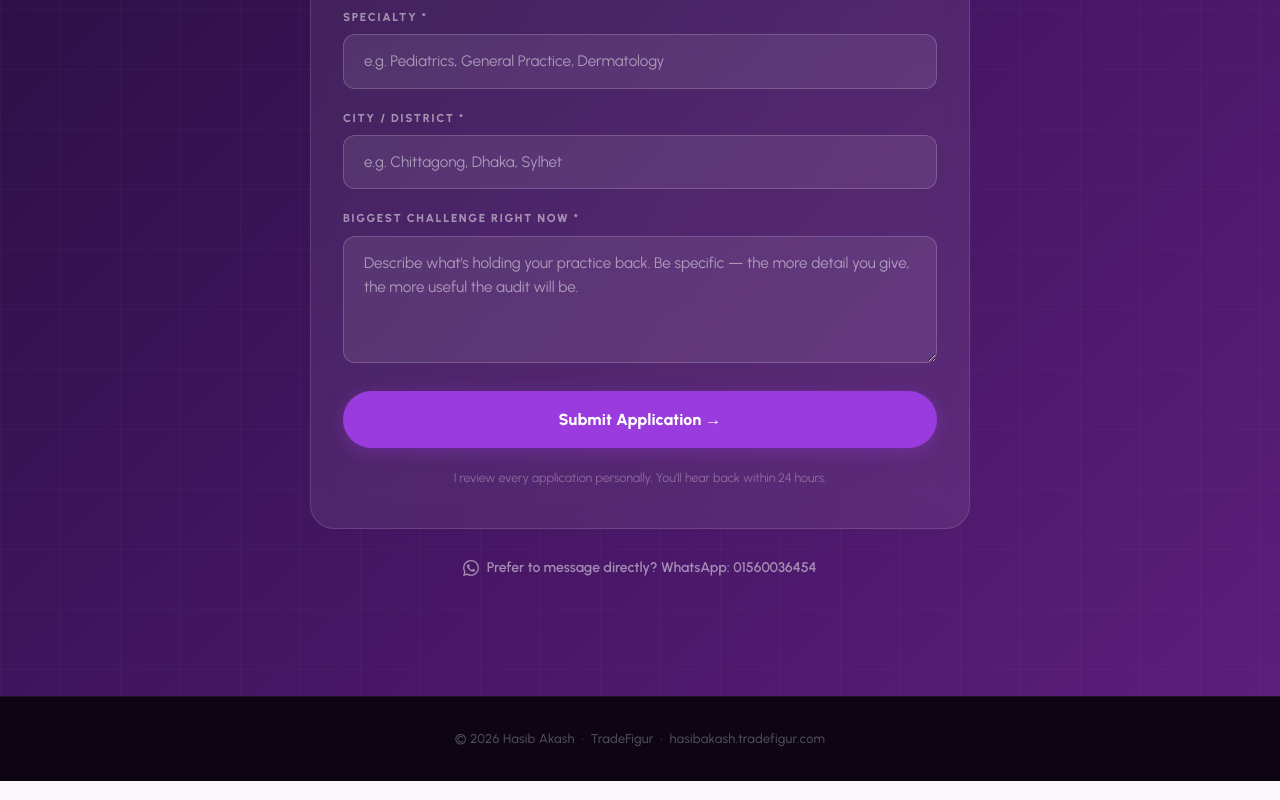
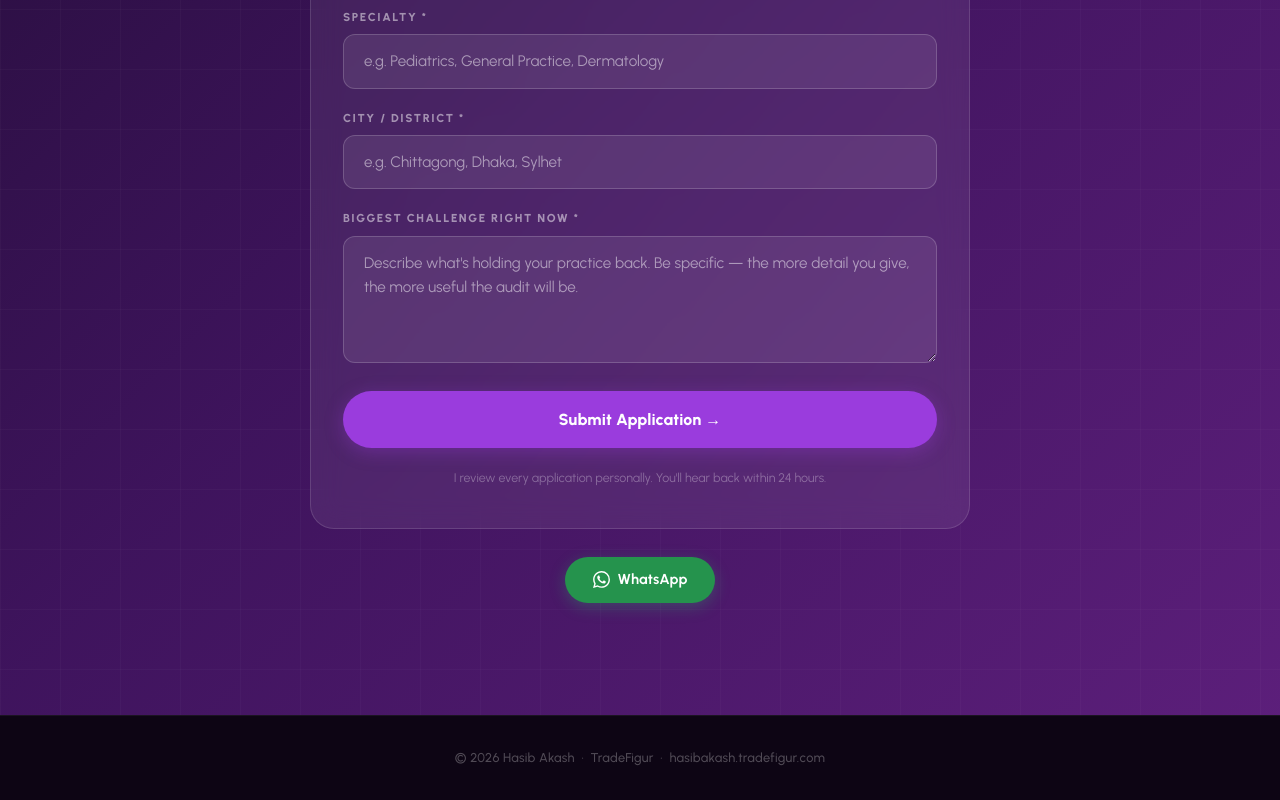
Before and after one commit to hasibakash03/Hasib-Akash-portfolio, a Next.js app: page /doctor in a window 1280 px wide. Shown: the part 7185-7985 px from the top of the page. Built offline with nearby package versions, Linux system fonts and the light colour scheme; no server answers.

Commit message:
fix: card 3 equal width, WhatsApp button, mobile optimisation

```diff
--- a/app/doctor/page.tsx
+++ b/app/doctor/page.tsx
@@ -39,7 +39,7 @@ export default function DoctorPage() {
         .doc-story-p { font-size: 0.975rem; color: hsl(270 15% 38%); line-height: 1.9; margin: 0 0 1.1rem; }
         .doc-story-p:last-child { margin: 0; }
 
-        .doc-offer-grid { display: grid; grid-template-columns: 1.15fr 1fr 0.9fr; gap: 1.25rem; align-items: start; }
+        .doc-offer-grid { display: grid; grid-template-columns: 1.15fr 1fr 1fr; gap: 1.25rem; align-items: start; }
         .doc-offer-card { border-radius: 1.25rem; padding: 2rem 1.75rem; transition: transform 0.2s ease, box-shadow 0.2s ease; }
         .doc-offer-card-primary   { background: rgba(255,255,255,0.1);  border: 1.5px solid hsl(275 70% 65% / 0.6); }
         .doc-offer-card-secondary { background: rgba(255,255,255,0.07); border: 1px solid rgba(255,255,255,0.14); }
@@ -59,6 +59,13 @@ export default function DoctorPage() {
           .doc-pain-grid  { grid-template-columns: 1fr !important; }
           .doc-proof-grid { grid-template-columns: 1fr !important; }
           .doc-deliv-grid { grid-template-columns: 1fr !important; }
+        }
+        @media (max-width: 600px) {
+          .doc-pain-card, .doc-deliv-card { padding: 1.5rem 1.25rem !important; }
+          .doc-offer-card { padding: 1.5rem 1.25rem !important; }
+          .doc-proof-card { padding: 1.5rem 1.25rem !important; }
+          .doc-story-p { font-size: 0.925rem !important; }
+          .doc-story-photo { position: static !important; }
         }
       `}</style>
 
@@ -222,7 +229,7 @@ export default function DoctorPage() {
             </ScrollReveal>
             <div className="doc-story-grid">
               <ScrollReveal delay={60}>
-                <div style={{ position: "sticky", top: "6rem" }}>
+                <div className="doc-story-photo" style={{ position: "sticky", top: "6rem" }}>
                   <div style={{ borderRadius: "1.25rem", overflow: "hidden", boxShadow: "0 24px 64px rgba(80,20,140,0.18), 0 4px 16px rgba(0,0,0,0.1)", aspectRatio: "3/4", position: "relative", maxHeight: 520 }}>
                     <Image
                       src="/hasib-akash.webp"
@@ -431,12 +438,25 @@ export default function DoctorPage() {
                   href="https://wa.me/8801560036454"
                   target="_blank"
                   rel="noopener noreferrer"
-                  style={{ display: "inline-flex", alignItems: "center", gap: "0.45rem", color: "rgba(255,255,255,0.5)", fontSize: "0.875rem", textDecoration: "none", fontWeight: 600, transition: "color 0.2s" }}
+                  style={{
+                    display: "inline-flex",
+                    alignItems: "center",
+                    gap: "0.5rem",
+                    padding: "0.7rem 1.75rem",
+                    background: "hsl(142 60% 36%)",
+                    color: "white",
+                    borderRadius: 9999,
+                    fontWeight: 700,
+                    fontSize: "0.9rem",
+                    textDecoration: "none",
+                    boxShadow: "0 4px 16px rgba(37,211,102,0.25)",
+                    letterSpacing: "0.01em",
+                  }}
                 >
-                  <svg width="16" height="16" viewBox="0 0 24 24" fill="currentColor" xmlns="http://www.w3.org/2000/svg">
+                  <svg width="17" height="17" viewBox="0 0 24 24" fill="white" xmlns="http://www.w3.org/2000/svg">
                     <path d="M17.472 14.382c-.297-.149-1.758-.867-2.03-.967-.273-.099-.471-.148-.67.15-.197.297-.767.966-.94 1.164-.173.199-.347.223-.644.075-.297-.15-1.255-.463-2.39-1.475-.883-.788-1.48-1.761-1.653-2.059-.173-.297-.018-.458.13-.606.134-.133.298-.347.446-.52.149-.174.198-.298.298-.497.099-.198.05-.371-.025-.52-.075-.149-.669-1.612-.916-2.207-.242-.579-.487-.5-.669-.51-.173-.008-.371-.01-.57-.01-.198 0-.52.074-.792.372-.272.297-1.04 1.016-1.04 2.479 0 1.462 1.065 2.875 1.213 3.074.149.198 2.096 3.2 5.077 4.487.709.306 1.262.489 1.694.625.712.227 1.36.195 1.871.118.571-.085 1.758-.719 2.006-1.413.248-.694.248-1.289.173-1.413-.074-.124-.272-.198-.57-.347m-5.421 7.403h-.004a9.87 9.87 0 01-5.031-1.378l-.361-.214-3.741.982.998-3.648-.235-.374a9.86 9.86 0 01-1.51-5.26c.001-5.45 4.436-9.884 9.888-9.884 2.64 0 5.122 1.03 6.988 2.898a9.825 9.825 0 012.893 6.994c-.003 5.45-4.437 9.884-9.885 9.884m8.413-18.297A11.815 11.815 0 0012.05 0C5.495 0 .16 5.335.157 11.892c0 2.096.547 4.142 1.588 5.945L.057 24l6.305-1.654a11.882 11.882 0 005.683 1.448h.005c6.554 0 11.89-5.335 11.893-11.893a11.821 11.821 0 00-3.48-8.413z"/>
                   </svg>
-                  Prefer to message directly? WhatsApp: 01560036454
+                  WhatsApp
                 </a>
               </div>
             </ScrollReveal>
```
